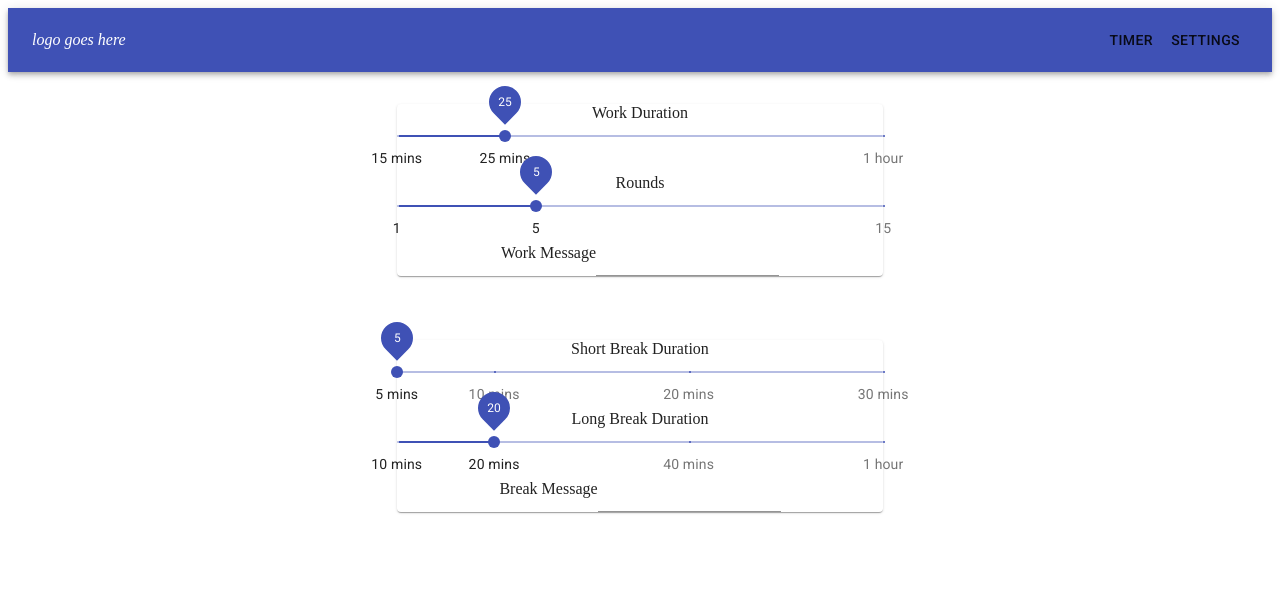
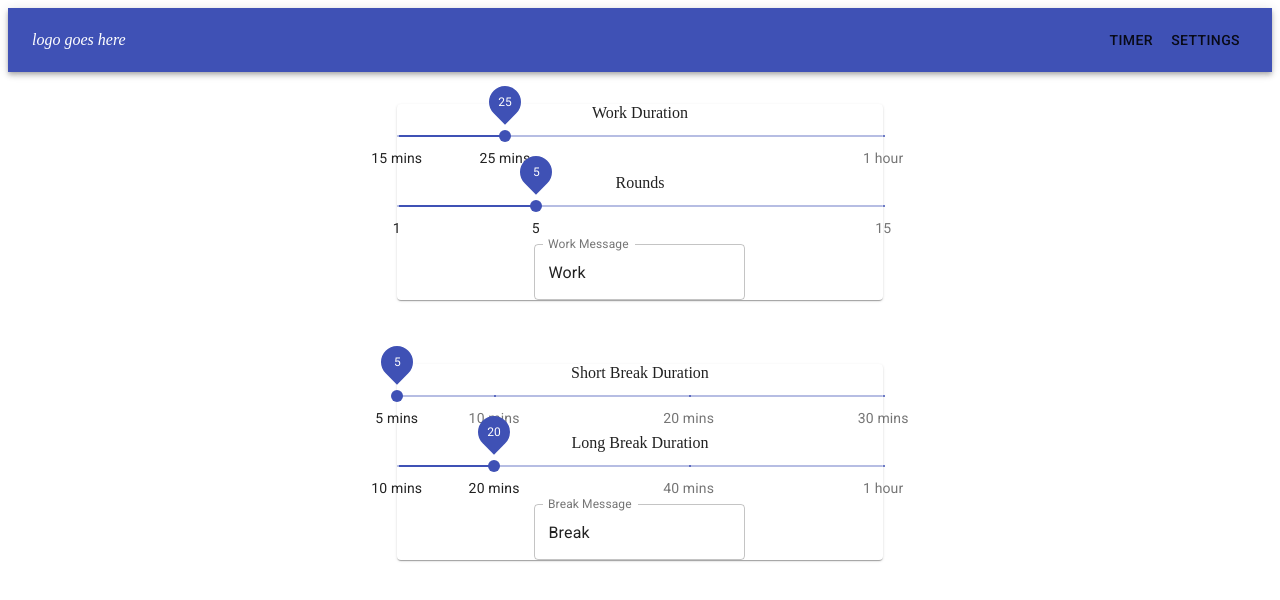
Before and after one commit to ARTurnerGit/pomodoro, a React (Create React App) app: page /settings in a window 1280 px wide. Shown: the top 600 px of the page. Built offline with nearby package versions, Linux system fonts and the light colour scheme.

Commit message:
added control to the message entry fields

```diff
--- a/src/App.js
+++ b/src/App.js
@@ -10,6 +10,8 @@ function App() {
   const [rounds, setRounds] = useState(5);
   const [shortBreakDuration, setShortBreakDuration] = useState(5 * 60);
   const [longBreakDuration, setLongBreakDuration] = useState(20 * 60);
+  const [workMessage, setWorkMessage] = useState("Work");
+  const [breakMessage, setBreakMessage] = useState("Break");
 
   return (
     <div className="App">
@@ -29,6 +31,10 @@ function App() {
             setShortBreakDuration={setShortBreakDuration}
             longBreakDuration={longBreakDuration}
             setLongBreakDuration={setLongBreakDuration}
+            workMessage={workMessage}
+            setWorkMessage={setWorkMessage}
+            breakMessage={breakMessage}
+            setBreakMessage={setBreakMessage}
           />
         </Router>
       </main>
--- a/src/components/BreakSettings.jsx
+++ b/src/components/BreakSettings.jsx
@@ -6,6 +6,8 @@ const BreakSettings = ({
   setShortBreakDuration,
   longBreakDuration,
   setLongBreakDuration,
+  breakMessage,
+  setBreakMessage,
 }) => {
   const shortBreakMarks = [
     { value: 5, label: "5 mins" },
@@ -46,8 +48,14 @@ const BreakSettings = ({
           setLongBreakDuration(value * 60);
         }}
       />
-      Break Message
-      <TextField />
+      <TextField
+        variant="outlined"
+        label="Break Message"
+        value={breakMessage}
+        onChange={(e) => {
+          setBreakMessage(e.target.value);
+        }}
+      />
     </Paper>
   );
 };
--- a/src/components/Settings.jsx
+++ b/src/components/Settings.jsx
@@ -12,6 +12,10 @@ const Settings = ({
   setShortBreakDuration,
   longBreakDuration,
   setLongBreakDuration,
+  workMessage,
+  setWorkMessage,
+  breakMessage,
+  setBreakMessage,
 }) => {
   return (
     <Container
@@ -22,12 +26,16 @@ const Settings = ({
         setWorkDuration={setWorkDuration}
         rounds={rounds}
         setRounds={setRounds}
+        workMessage={workMessage}
+        setWorkMessage={setWorkMessage}
       />
       <BreakSettings
         shortBreakDuration={shortBreakDuration}
         setShortBreakDuration={setShortBreakDuration}
         longBreakDuration={longBreakDuration}
         setLongBreakDuration={setLongBreakDuration}
+        breakMessage={breakMessage}
+        setBreakMessage={setBreakMessage}
       />
     </Container>
   );
--- a/src/components/WorkSettings.jsx
+++ b/src/components/WorkSettings.jsx
@@ -1,7 +1,14 @@
 import React from "react";
 import { Paper, Slider, TextField } from "@material-ui/core";
 
-const WorkSettings = ({ workDuration, setWorkDuration, rounds, setRounds }) => {
+const WorkSettings = ({
+  workDuration,
+  setWorkDuration,
+  rounds,
+  setRounds,
+  workMessage,
+  setWorkMessage,
+}) => {
   const workDurationMarks = [
     { value: 15, label: "15 mins" },
     { value: 25, label: "25 mins" },
@@ -35,8 +42,14 @@ const WorkSettings = ({ workDuration, setWorkDuration, rounds, setRounds }) => {
         valueLabelDisplay="on"
         onChange={(event, value) => setRounds(value)}
       />
-      Work Message
-      <TextField />
+      <TextField
+        variant="outlined"
+        label="Work Message"
+        value={workMessage}
+        onChange={(e) => {
+          setWorkMessage(e.target.value);
+        }}
+      />
     </Paper>
   );
 };
```
